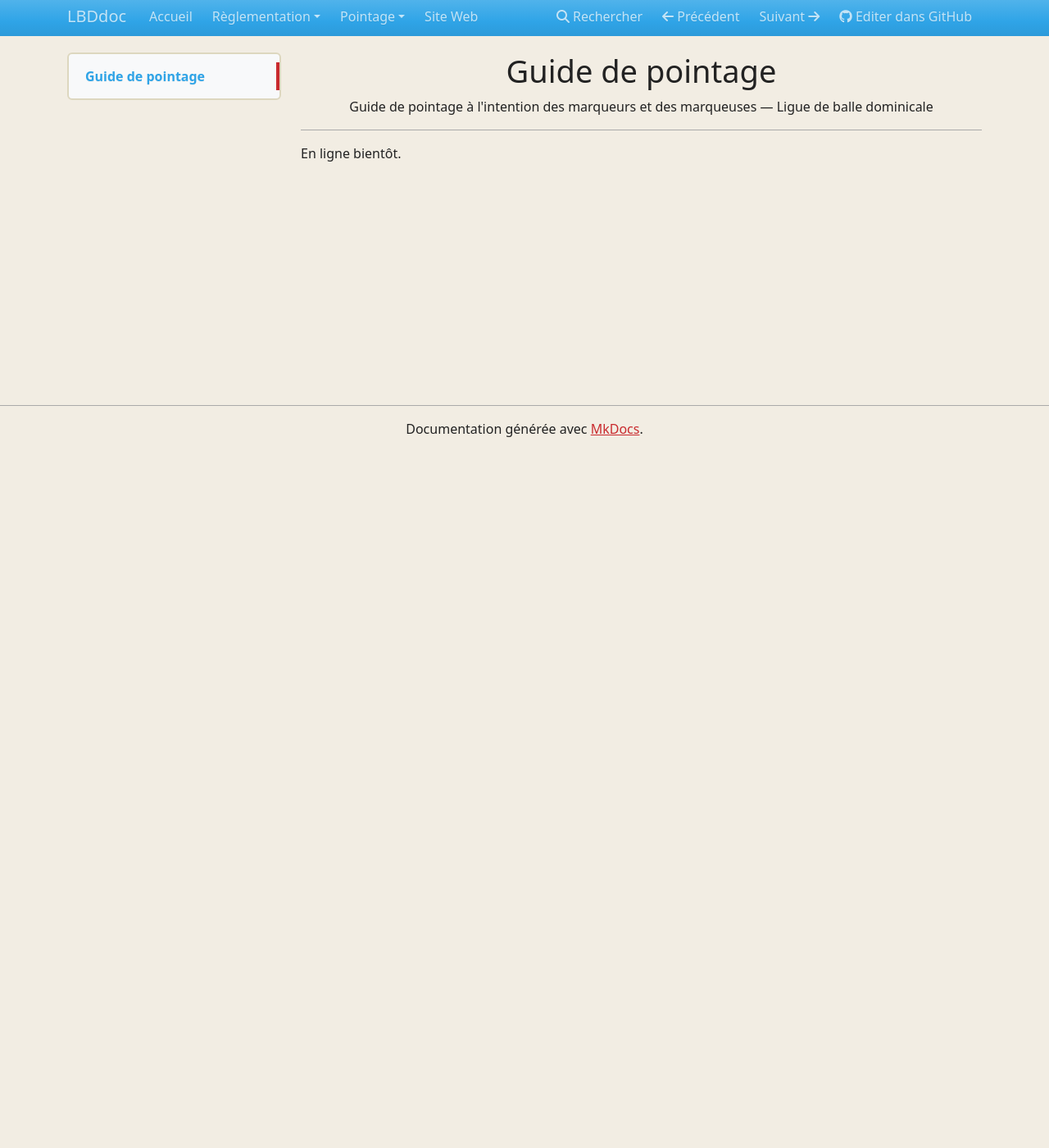
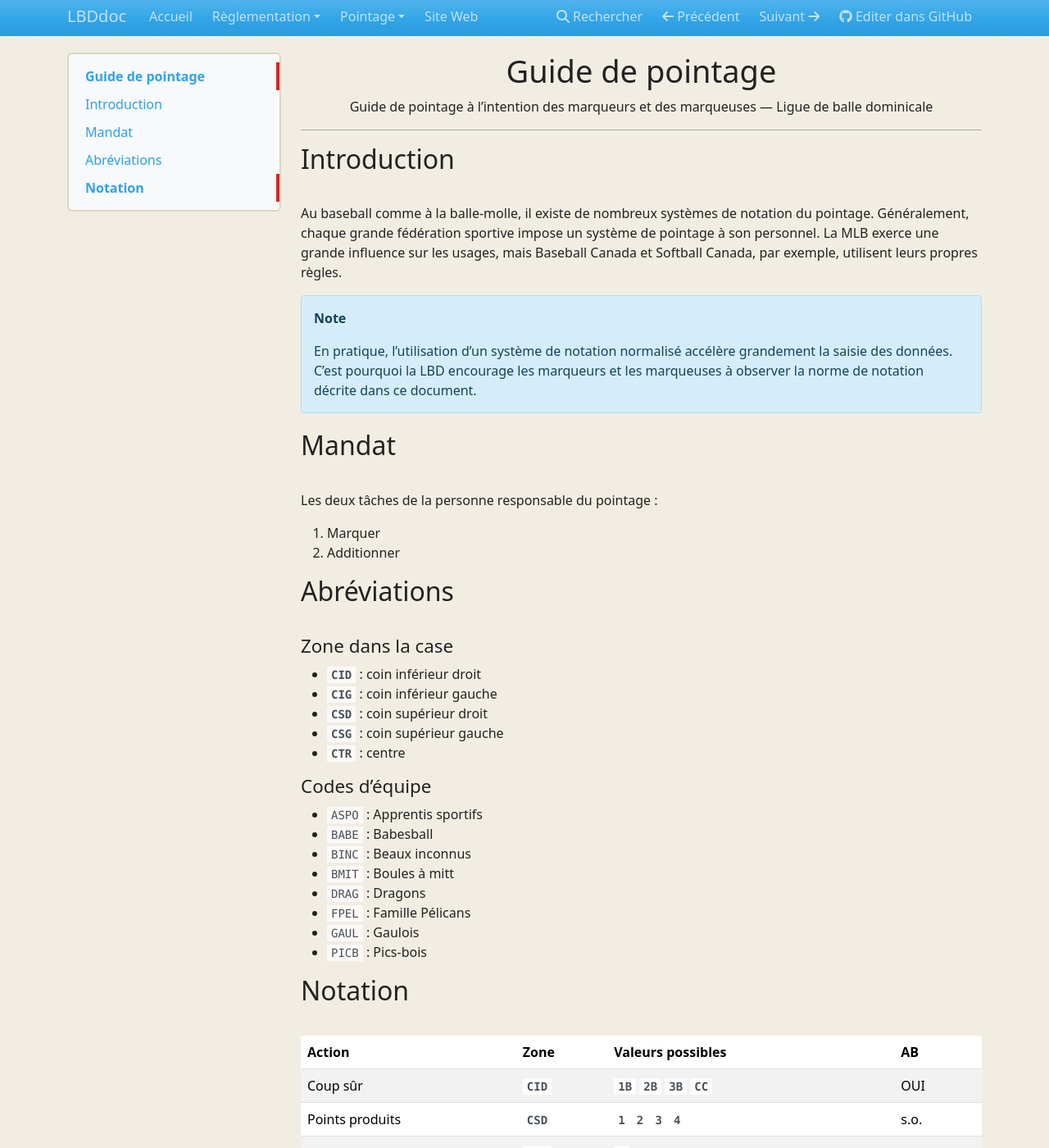
Before and after one commit to balledominicale/lbd-doc, an MkDocs documentation site: the page built from docs/pointage/guide.md, in a window 1280 px wide and 1400 px high. Shown: the whole window at 82% size. Built offline with MkDocs 1.6.1, drawn with Linux system fonts in a browser that asks for light colours; nearby versions of some CDN libraries; some of the changed text lies outside the part shown.

Commit message:
Guide de pointage : mise en ligne

```diff
--- a/docs/pointage/guide.md
+++ b/docs/pointage/guide.md
@@ -1,7 +1,58 @@
 # Guide de pointage
 
-Guide de pointage à l'intention des marqueurs et des marqueuses — Ligue de balle dominicale
+Guide de pointage à l’intention des marqueurs et des marqueuses — Ligue de balle dominicale
 
 ---
 
-En ligne bientôt.
+## Introduction
+
+Au baseball comme à la balle-molle, il existe de nombreux systèmes de notation du pointage. Généralement, chaque grande fédération sportive impose un système de pointage à son personnel. La MLB exerce une grande influence sur les usages, mais Baseball Canada et Softball Canada, par exemple, utilisent leurs propres règles.
+
+!!! note
+    En pratique, l’utilisation d’un système de notation normalisé accélère grandement la saisie des données. C’est pourquoi la LBD encourage les marqueurs et les marqueuses à observer la norme de notation décrite dans ce document.
+
+## Mandat
+
+Les deux tâches de la personne responsable du pointage :
+
+1. Marquer
+1. Additionner
+
+## Abréviations
+
+### Zone dans la case
+
+- **`CID`** : coin inférieur droit
+- **`CIG`** : coin inférieur gauche
+- **`CSD`** : coin supérieur droit
+- **`CSG`** : coin supérieur gauche
+- **`CTR`** : centre
+
+### Codes d’équipe
+
+- `ASPO` : Apprentis sportifs
+- `BABE` : Babesball
+- `BINC` : Beaux inconnus
+- `BMIT` : Boules à mitt
+- `DRAG` : Dragons
+- `FPEL` : Famille Pélicans
+- `GAUL` : Gaulois
+- `PICB` : Pics-bois
+
+
+## Notation
+
+| Action | Zone | Valeurs possibles | AB |
+|---|---|---|---|
+| Coup sûr | **`CID`** | **`1B`** **`2B`** **`3B`** **`CC`**| OUI |
+| Points produits | **`CSD`** | **`1`** **`2`** **`3`** **`4`**| s.o. |
+| Erreur | **`CID`** | **`E`**| OUI |
+| Retrait | **`CTR`** | **&#9312;** **&#9313;** **&#9314;** **(encerclé)** | OUI |
+| Sacrifice | **`CIG`** | **`SAC`**| NON |
+
+!!! note
+    Dans la LBD, la notion de **sacrifice** n’est pas liée à l’*intention* de sacrifier, c’est-à-dire à la volonté manifeste d’échanger un retrait contre un point. Lorsqu’un frappeur-coureur est déclaré retiré alors que l’offensive obtient un gain quelconque, un sacrifice est automatiquement être enregistré.
+
+    Le cas de figure le plus courant est un frappeur-coureur retiré au premier but tandis qu’un coureur préalablement présent sur les sentiers se rend à un autre but.
+
+    Cette acception du sacrifice permet de souligner l’apport offensif des personnes fréquemment retirées au premier but sans affecter négativement leur moyenne au bâton.
--- a/mkdocs.yml
+++ b/mkdocs.yml
@@ -15,7 +15,8 @@ nav:
     - reglementation/livre.md
   - Pointage:
     - Guide de pointage: pointage/guide.md
-    - Saisir: pointage/saisir.md
+    - Modèle: pointage/modele.png
+#    - Saisir: pointage/saisir.md
 #    - Importer: pointage/importer.md
     - Feuille de pointage: pointage/LBD-feuille-de-pointage.pdf
 #  - Gestion: gestion/import.md
```
Also changed, not shown: docs/reglementation/informations.md (+1 -1 lines), docs/pointage/modele.png (added).
